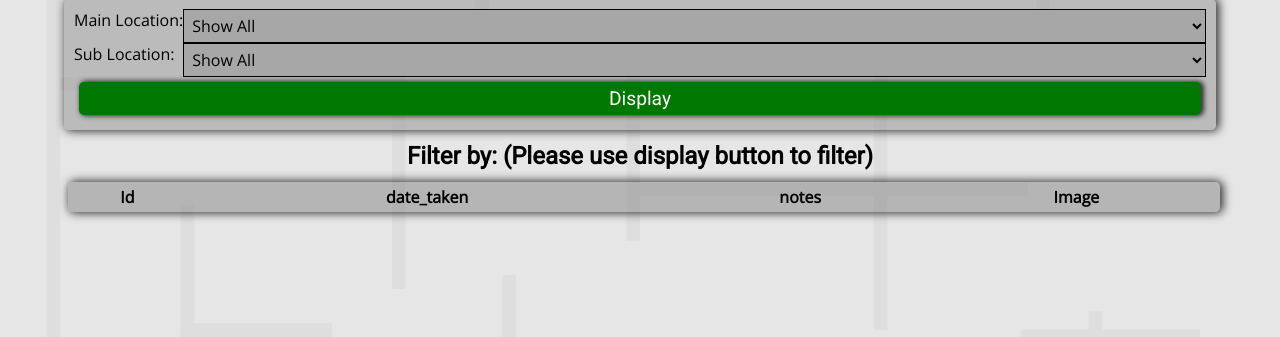
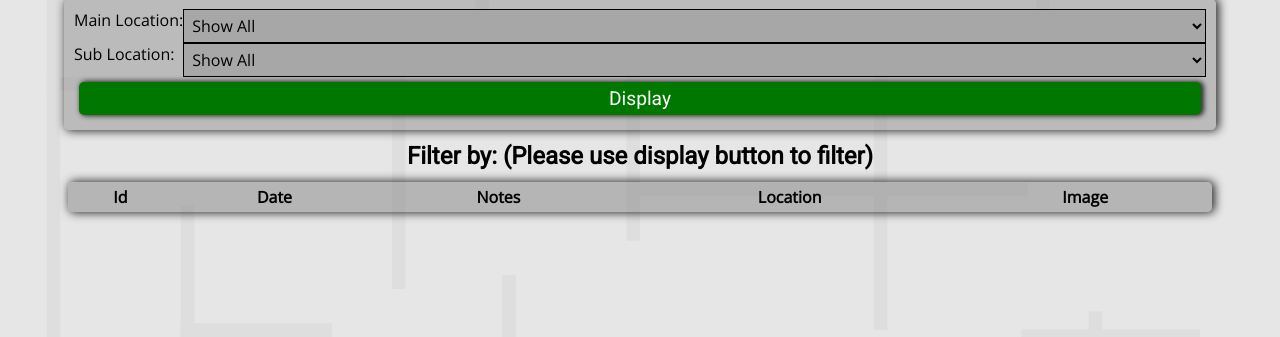
Before and after one commit to enchant97/home-terminal-system, a Flask app: page /photo-manager/ in a window 1280 px wide. Shown: the part 196-533 px from the top of the page. Run offline with Flask 2, Linux system fonts and the light colour scheme; a user stored in the database is signed in; data that the repository does not hold is empty.

Commit message:
style fix and improvement to PM

```diff
--- a/HomeTerminal/static/styles/style.css
+++ b/HomeTerminal/static/styles/style.css
@@ -307,7 +307,6 @@ form#login h2 {
 }
 
 table {
-  width: 100%;
   margin-left: 4px;
   margin-right: 4px;
   border-spacing: 0;
--- a/HomeTerminal/templates/photo_manager/view.html
+++ b/HomeTerminal/templates/photo_manager/view.html
@@ -28,8 +28,9 @@
         <thead>
             <tr>
                 <th>Id</th>
-                <th>date_taken</th>
-                <th>notes</th>
+                <th>Date</th>
+                <th>Notes</th>
+                <th>Location</th>
                 <th>Image</th>
             </tr>
         </thead>
@@ -39,6 +40,7 @@
                 <td>{{ i.id_ }}</td>
                 <td>{{ i.date_taken }}</td>
                 <td><pre>{{ i.notes }}</pre></td>
+                <td>{{ i.sub_location.main_location.name }} > {{ i.sub_location.name }}</td>
                 <td><img style="width: 200px;" onerror="this.style.display='none'" src="{{ url_for('pm.thumbnail', event_id=i.id_) }}" alt="event image"></td>
             </tr>
             {% endfor %}
```
